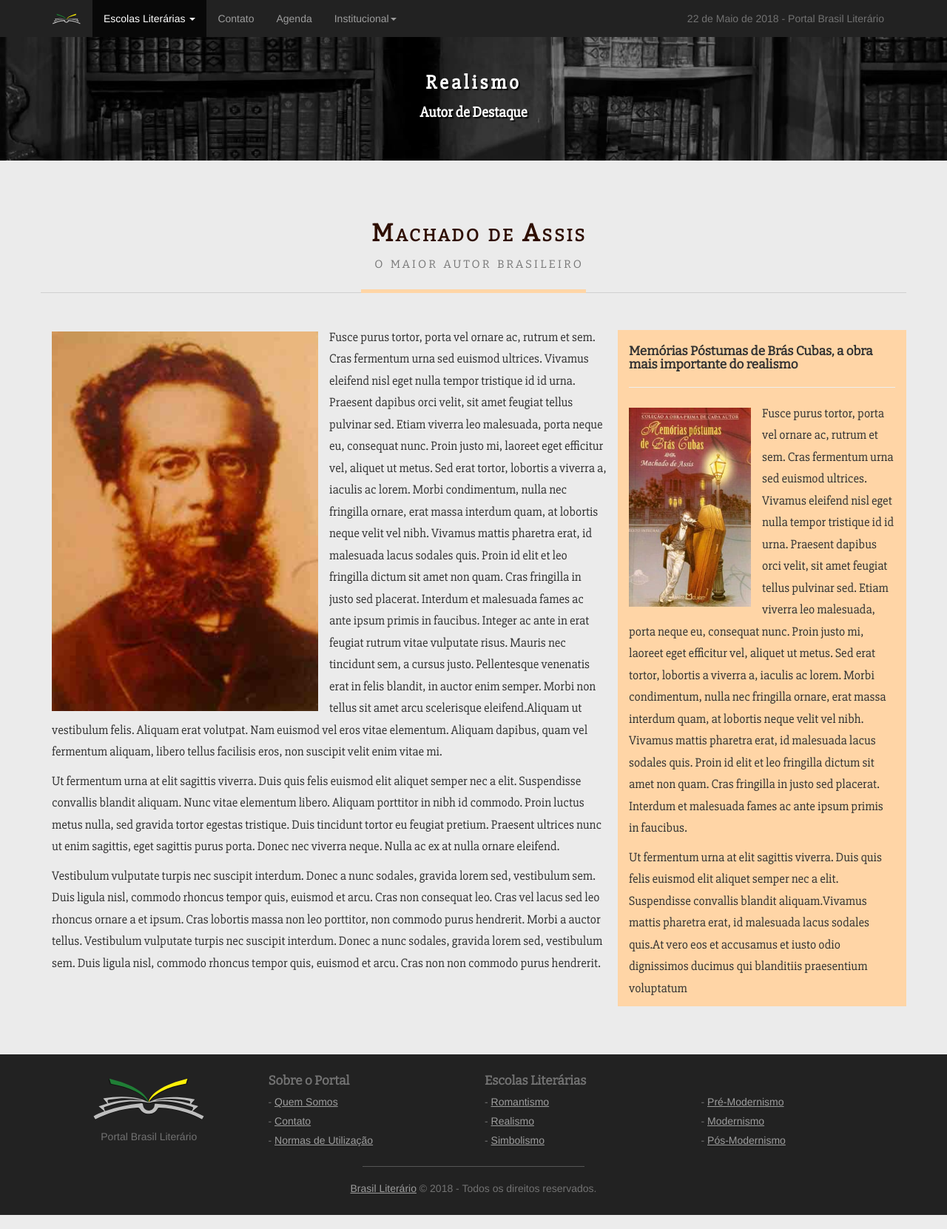
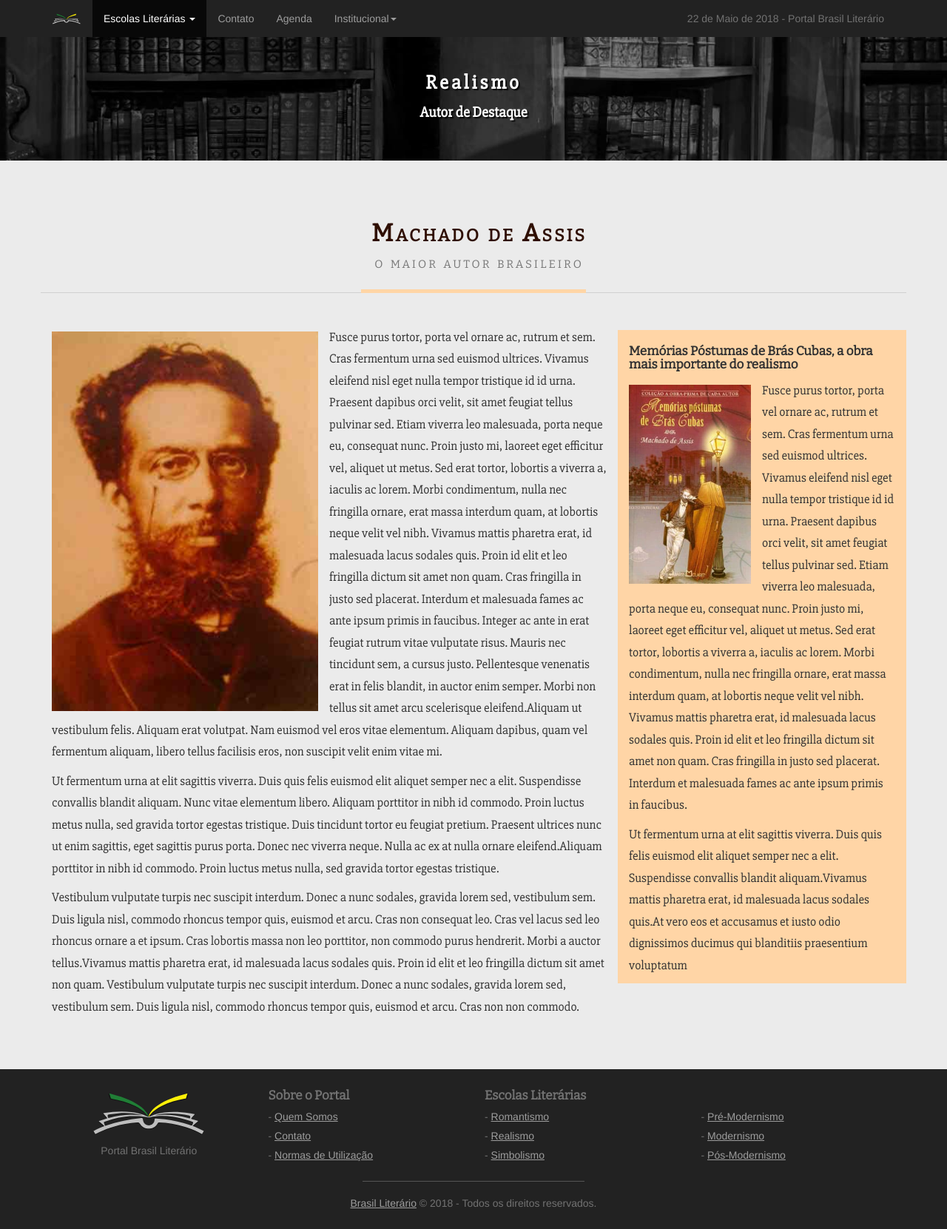
Before and after one commit to projectzr/projectzr.github.io, a PHP site: page /realismo-autor-destaque.php in a window 1280 px wide. Shown: the whole page at 74% size. Run offline with PHP 8.4, Linux system fonts and the light colour scheme; some libraries are stand-ins or nearby versions.

Commit message:
última alteração

```diff
--- a/site/css/realismo.css
+++ b/site/css/realismo.css
@@ -113,8 +113,6 @@ margin-bottom: 3rem;}
     margin-top: 30px;
 }
 
-hr {background-color: red;}
-
 
 /*Descktop*/
 
--- a/site/realismo-autor-destaque.php
+++ b/site/realismo-autor-destaque.php
@@ -38,14 +38,14 @@
                 <article class="col-xs-12 col-md-8">
                     <div class> <img src="img/machado.jpg" alt="Machado de Assis" class="col-xs-4 col-md-4 descricaoimg2">
                         <p class="pararealismo">Fusce purus tortor, porta vel ornare ac, rutrum et sem. Cras fermentum urna sed euismod ultrices. Vivamus eleifend nisl eget nulla tempor tristique id id urna. Praesent dapibus orci velit, sit amet feugiat tellus pulvinar sed. Etiam viverra leo malesuada, porta neque eu, consequat nunc. Proin justo mi, laoreet eget efficitur vel, aliquet ut metus. Sed erat tortor, lobortis a viverra a, iaculis ac lorem. Morbi condimentum, nulla nec fringilla ornare, erat massa interdum quam, at lobortis neque velit vel nibh. Vivamus mattis pharetra erat, id malesuada lacus sodales quis. Proin id elit et leo fringilla dictum sit amet non quam. Cras fringilla in justo sed placerat. Interdum et malesuada fames ac ante ipsum primis in faucibus. Integer ac ante in erat feugiat rutrum vitae vulputate risus. Mauris nec tincidunt sem, a cursus justo. Pellentesque venenatis erat in felis blandit, in auctor enim semper. Morbi non tellus sit amet arcu scelerisque eleifend.Aliquam ut vestibulum felis. Aliquam erat volutpat. Nam euismod vel eros vitae elementum. Aliquam dapibus, quam vel fermentum aliquam, libero tellus facilisis eros, non suscipit velit enim vitae mi. </p>
-                        <p class="pararealismo">Ut fermentum urna at elit sagittis viverra. Duis quis felis euismod elit aliquet semper nec a elit. Suspendisse convallis blandit aliquam. Nunc vitae elementum libero. Aliquam porttitor in nibh id commodo. Proin luctus metus nulla, sed gravida tortor egestas tristique. Duis tincidunt tortor eu feugiat pretium. Praesent ultrices nunc ut enim sagittis, eget sagittis purus porta. Donec nec viverra neque. Nulla ac ex at nulla ornare eleifend.</p>
-                        <p class="pararealismo">Vestibulum vulputate turpis nec suscipit interdum. Donec a nunc sodales, gravida lorem sed, vestibulum sem. Duis ligula nisl, commodo rhoncus tempor quis, euismod et arcu. Cras non consequat leo. Cras vel lacus sed leo rhoncus ornare a et ipsum. Cras lobortis massa non leo porttitor, non commodo purus hendrerit. Morbi a auctor tellus.
-Vestibulum vulputate turpis nec suscipit interdum. Donec a nunc sodales, gravida lorem sed, vestibulum sem. Duis ligula nisl, commodo rhoncus tempor quis, euismod et arcu. Cras non  non commodo purus hendrerit.</p>
+                        <p class="pararealismo">Ut fermentum urna at elit sagittis viverra. Duis quis felis euismod elit aliquet semper nec a elit. Suspendisse convallis blandit aliquam. Nunc vitae elementum libero. Aliquam porttitor in nibh id commodo. Proin luctus metus nulla, sed gravida tortor egestas tristique. Duis tincidunt tortor eu feugiat pretium. Praesent ultrices nunc ut enim sagittis, eget sagittis purus porta. Donec nec viverra neque. Nulla ac ex at nulla ornare eleifend.Aliquam porttitor in nibh id commodo. Proin luctus metus nulla, sed gravida tortor egestas tristique. </p>
+                        <p class="pararealismo">Vestibulum vulputate turpis nec suscipit interdum. Donec a nunc sodales, gravida lorem sed, vestibulum sem. Duis ligula nisl, commodo rhoncus tempor quis, euismod et arcu. Cras non consequat leo. Cras vel lacus sed leo rhoncus ornare a et ipsum. Cras lobortis massa non leo porttitor, non commodo purus hendrerit. Morbi a auctor tellus.Vivamus mattis pharetra erat, id malesuada lacus sodales quis. Proin id elit et leo fringilla dictum sit amet non quam.
+Vestibulum vulputate turpis nec suscipit interdum. Donec a nunc sodales, gravida lorem sed, vestibulum sem. Duis ligula nisl, commodo rhoncus tempor quis, euismod et arcu. Cras non  non commodo.</p>
                     </div>
                 </article>
                             <aside class="col-xs-12 col-md-4 sombra">
-                                        <h3 class="sub-titulo">Memórias Póstumas de Brás Cubas, a obra mais importante do realismo</h3><hr>
-        <img src="img/obra.JPG" alt="Capa do Livro Memórias Póstumas de Brás Cubas" class="col-xs-4 col-md-12 memoriasimg " >
+                                        <h3 class="sub-titulo">Memórias Póstumas de Brás Cubas, a obra mais importante do realismo</h3>
+        <img src="img/obra.JPG" alt="Capa do Livro Memórias Póstumas de Brás Cubas" class="col-xs-4 col-md-12 memoriasimg">
             <p class="pararealismo">Fusce purus tortor, porta vel ornare ac, rutrum et sem. Cras fermentum urna sed euismod ultrices. Vivamus eleifend nisl eget nulla tempor tristique id id urna. Praesent dapibus orci velit, sit amet feugiat tellus pulvinar sed. Etiam viverra leo malesuada, porta neque eu, consequat nunc. Proin justo mi, laoreet eget efficitur vel, aliquet ut metus. Sed erat tortor, lobortis a viverra a, iaculis ac lorem. Morbi condimentum, nulla nec fringilla ornare, erat massa interdum quam, at lobortis neque velit vel nibh. Vivamus mattis pharetra erat, id malesuada lacus sodales quis. Proin id elit et leo fringilla dictum sit amet non quam. Cras fringilla in justo sed placerat. Interdum et malesuada fames ac ante ipsum primis in faucibus. </p>
             <p class="pararealismo">Ut fermentum urna at elit sagittis viverra. Duis quis felis euismod elit aliquet semper nec a elit. Suspendisse convallis blandit aliquam.Vivamus mattis pharetra erat, id malesuada lacus sodales quis.At vero eos et accusamus et iusto odio dignissimos ducimus qui blanditiis praesentium voluptatum  </p>
 
```
